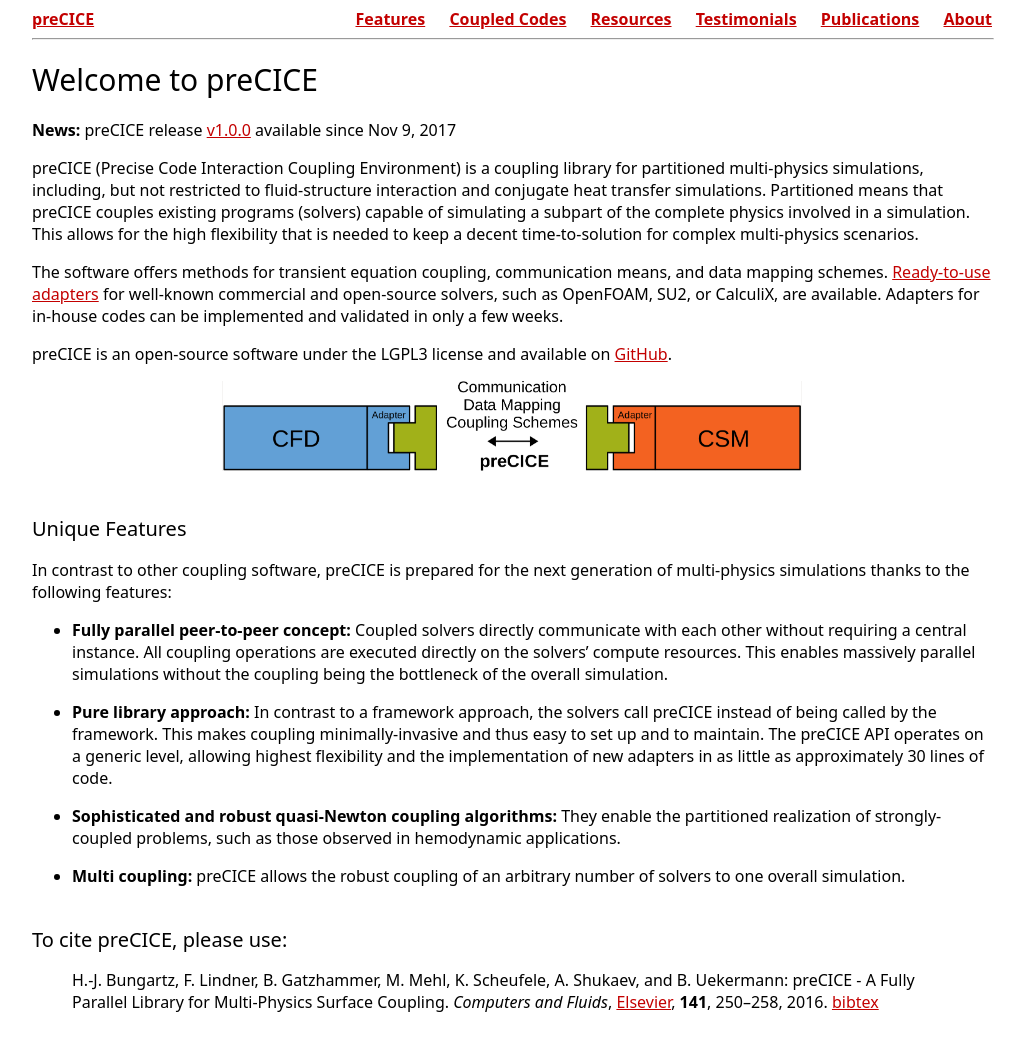
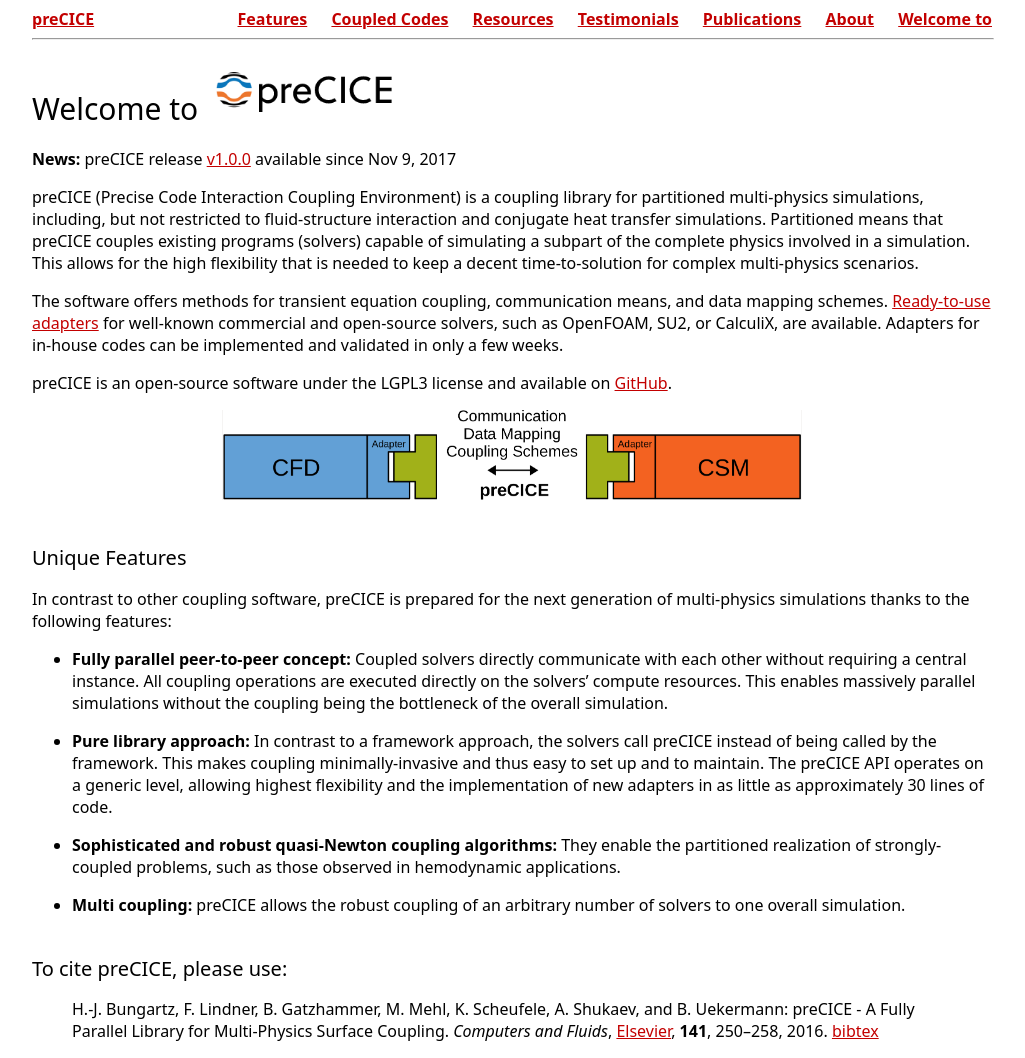
Before and after one commit to precice/precice.github.io_old, a Jekyll site: the page built from index.md, in a window 1280 px wide. Shown: the whole page, without its empty margins (128-1153 px from the left). Built offline with Jekyll 4.4.1, drawn with Linux system fonts in a browser that asks for light colours; our own code applies the rules of GitHub Pages for plain Markdown files; before the commit the page ends 1029 px from its top, so only the background shows below that.

Commit message:
logo again

```diff
--- a/index.md
+++ b/index.md
@@ -5,7 +5,7 @@
 ---
 
 
-# Welcome to preCICE
+# Welcome to <img src="http://www.precice.org/assets/precice.png" height="60px">
 
 <!--<p align="center">
 <img src="http://www.precice.org/assets/precice.png" height="60px">
```
